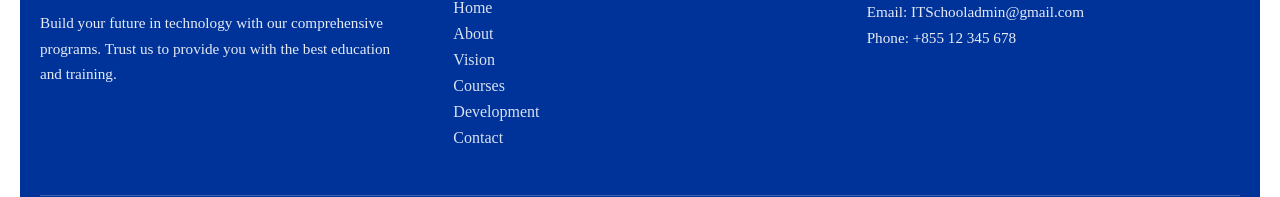
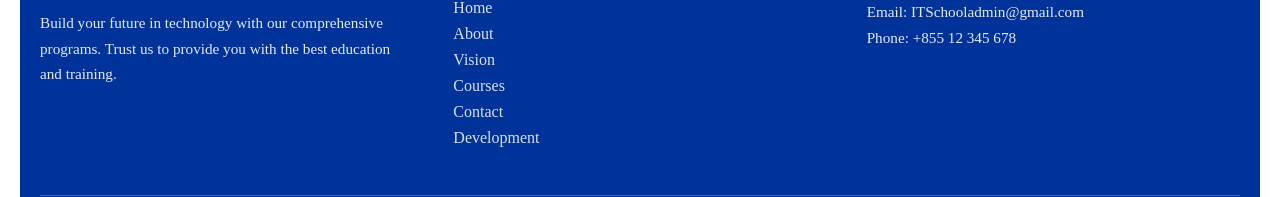
Before and after one commit to uthchanrithywu-ops/Assignment, a React (Vite) app: page /#/ in a window 1280 px wide. Shown: the part 1752-1949 px from the top of the page. Built offline with nearby package versions, Linux system fonts and the light colour scheme.

Commit message:
Fix GitHub Pages routing

```diff
--- a/src/pages/Footer.jsx
+++ b/src/pages/Footer.jsx
@@ -22,8 +22,9 @@ function Footer() {
           <Link to="/about">About</Link>
           <Link to="/vision">Vision</Link>
           <Link to="/courses">Courses</Link>
+          <Link to="/contact">Contact</Link>
           <Link to="/development">Development</Link>
-          <Link to="/contact">Contact</Link>
+
         </div>
 
         <div className="footer-box">
```
